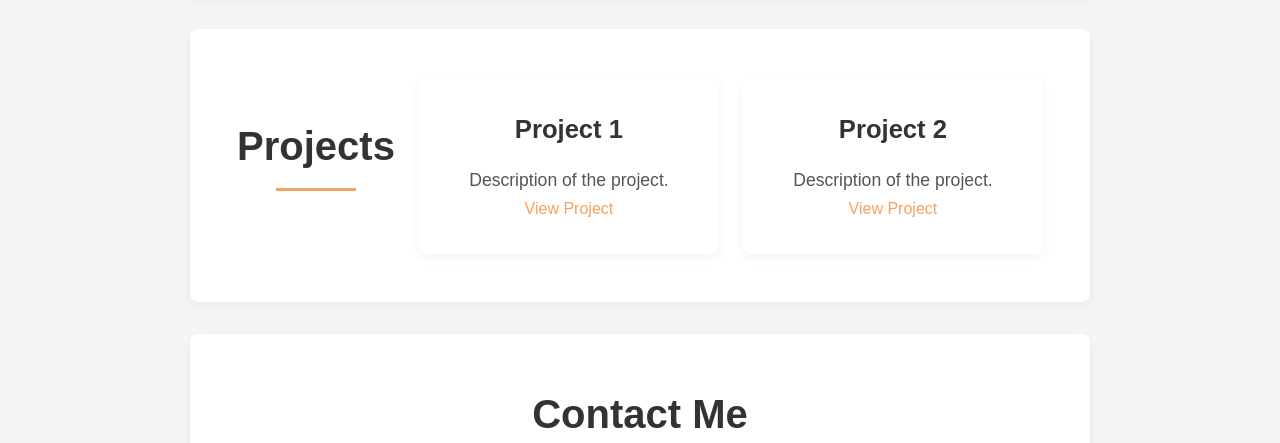
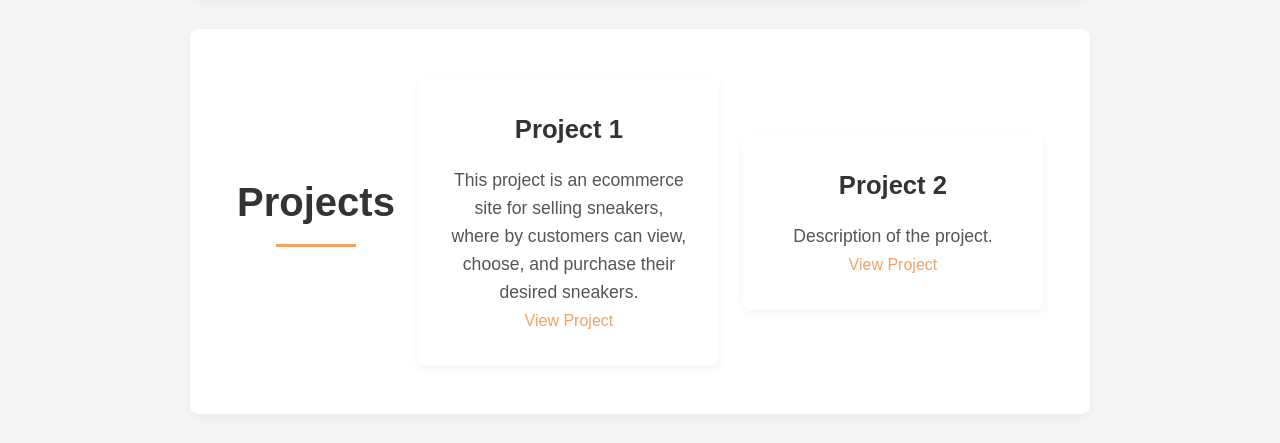
Before and after one commit to Allysto/portfolio-site, a plain HTML site: page index.html in a window 1280 px wide. Shown: the part 1776-2219 px from the top of the page. Drawn offline with Linux system fonts and the light colour scheme.

Commit message:
index.html

```diff
--- a/index.html
+++ b/index.html
@@ -64,7 +64,9 @@
         <h2>Projects</h2>
         <div class="project">
             <h3>Project 1</h3>
-            <p>Description of the project.</p>
+            <p>This project is an ecommerce site for selling sneakers, where by
+                customers can view, choose, and purchase their desired sneakers.
+            </p>
             <a href="https://allysto.github.io/ecommerce-site/">View Project</a>
         </div>
         <div class="project">
```
